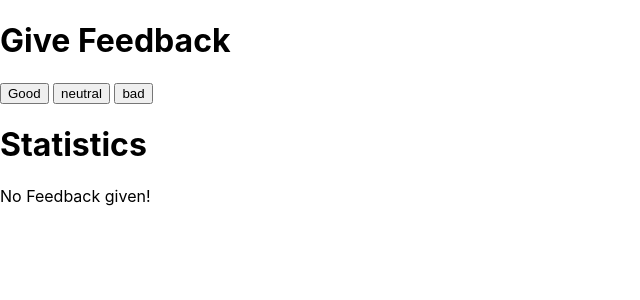
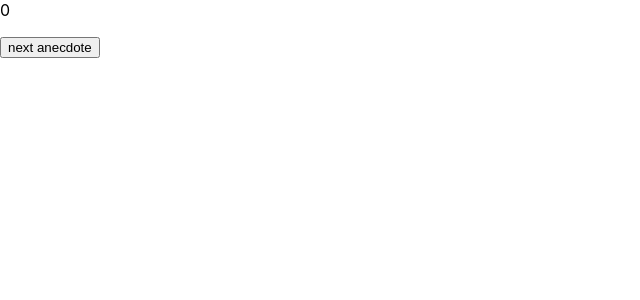
Before and after one commit to gkowalc/fullstackopen, a React (Create React App) app: page / in a window 1280 px wide. Shown: the top 300 px of the page, without its empty margins (0-640 px from the left). Built offline with nearby package versions, Linux system fonts and the light colour scheme.

Commit message:
week1 1.13*

```diff
--- a/src/App.js
+++ b/src/App.js
@@ -1,109 +1,33 @@
-import React, { useState } from 'react'
+import { render } from '@testing-library/react'
+import React, { useState, } from 'react'
 
-const StatisticLine = (props) => {
+const App = () => {
+  const anecdotes = [
+    'If it hurts, do it more often',
+    'Adding manpower to a late software project makes it later!',
+    'The first 90 percent of the code accounts for the first 90 percent of the development time...The remaining 10 percent of the code accounts for the other 90 percent of the development time.',
+    'Any fool can write code that a computer can understand. Good programmers write code that humans can understand.',
+    'Premature optimization is the root of all evil.',
+    'Debugging is twice as hard as writing the code in the first place. Therefore, if you write the code as cleverly as possible, you are, by definition, not smart enough to debug it.',
+    'Programming without an extremely heavy use of console.log is same as if a doctor would refuse to use x-rays or blood tests when diagnosing patients'
+  ]
+
+  const [selected, setSelected] = useState(0)
+  const randomSelect = () => {
+    const randomElement = anecdotes[Math.floor(Math.random() * anecdotes.length)];
+    setSelected(randomElement)
+    render()
+    console.log(randomElement);
+  }
 
 
-    if (props.text == "good") {
-      return (
-    <>
-      <td>Good:</td> <td>{props.props.statisticpropdata.good}</td>
-    </>
-)
-}
-if (props.text == "bad") {
   return (
-<>
-<td> Bad: </td>
-<td>{props.props.statisticpropdata.bad}</td>
-</>
-)
-}
-if (props.text == "neutral") {
-  return (
-<>
-  <td>Neutral:</td>
-  <td> {props.props.statisticpropdata.neutral}</td>
-  </>
-)
-}
-
-if (props.text == "total") {
-  return (
-<>
-<td>total:</td>
-<td>{props.props.statisticpropdata.good + props.props.statisticpropdata.neutral + props.props.statisticpropdata.bad}</td>
-</>
-)
-}
-
-if (props.text == "average") {
-  return (
-<>
-<td>Average:</td>
-<td> {(props.props.statisticpropdata.good - props.props.statisticpropdata.bad)/(props.props.statisticpropdata.good + props.props.statisticpropdata.neutral +props.props.statisticpropdata.bad )}</td>
-</>
-)
-}
-
-if (props.text == "positive") {
-  return (
-<>
-  <td>Positive:</td>  <td>{(props.props.statisticpropdata.good/(props.props.statisticpropdata.good + props.props.statisticpropdata.neutral +props.props.statisticpropdata.bad ))* 100} </td>
-</>
-)
-}
-
-  else {
-    console.log(props.text)
-    return (<div></div>)}
-
-}
+    <div>
 
 
-const Statistics = (props) => {
-    if (props.statisticpropdata.good == 0 && props.statisticpropdata.neutral == 0 && props.statisticpropdata.bad ==0) {
-      return <div>No Feedback given!</div>
-    }
-  return (
-
-  <div>
-<table>
-  <tbody>
-<tr><StatisticLine props={props} text="good"/></tr>
-<tr><StatisticLine props={props} text="bad"/></tr>
-<tr><StatisticLine props={props} text="neutral"/></tr>
-<tr><StatisticLine props={props} text="total"/></tr>
-<tr><StatisticLine props={props} text="average"/></tr>
-<tr><StatisticLine props={props} text="positive"/></tr>
-</tbody>
-</table>
-  </div>)
-}
-
-const Buttons =(props) => {
-  return (
-    <div>   <button onClick={()=> {props.statisticpropdata.setgoodprop(props.statisticpropdata.good + 1)}}> Good</button> <button onClick={()=> {props.statisticpropdata.setneutralprop(props.statisticpropdata.neutral + 1)}} >neutral</button> <button onClick={()=> {props.statisticpropdata.setbadprop(props.statisticpropdata.bad + 1)}}>bad</button>  </div>
-  )
-}
-const App = () => {
-  // save clicks of each button to its own state
-  const [good, setGood] = useState(0)
-  const [neutral, setNeutral] = useState(0)
-  const [bad, setBad] = useState(0)
-
-
-
-
-  const Statisticprops = {good:good, neutral: neutral, bad: bad, setgoodprop:setGood, setneutralprop:setNeutral, setbadprop:setBad};
-  return (
-    <div>
-      <h1>Give Feedback</h1>
-       <Buttons  statisticpropdata = {Statisticprops} />
-      <h1>Statistics</h1>
-
-
-      <Statistics  statisticpropdata = {Statisticprops}  />
-
+      {selected}
+      <p>
+      <button onClick={randomSelect}> next anecdote</button></p>
     </div>
   )
 }
```
